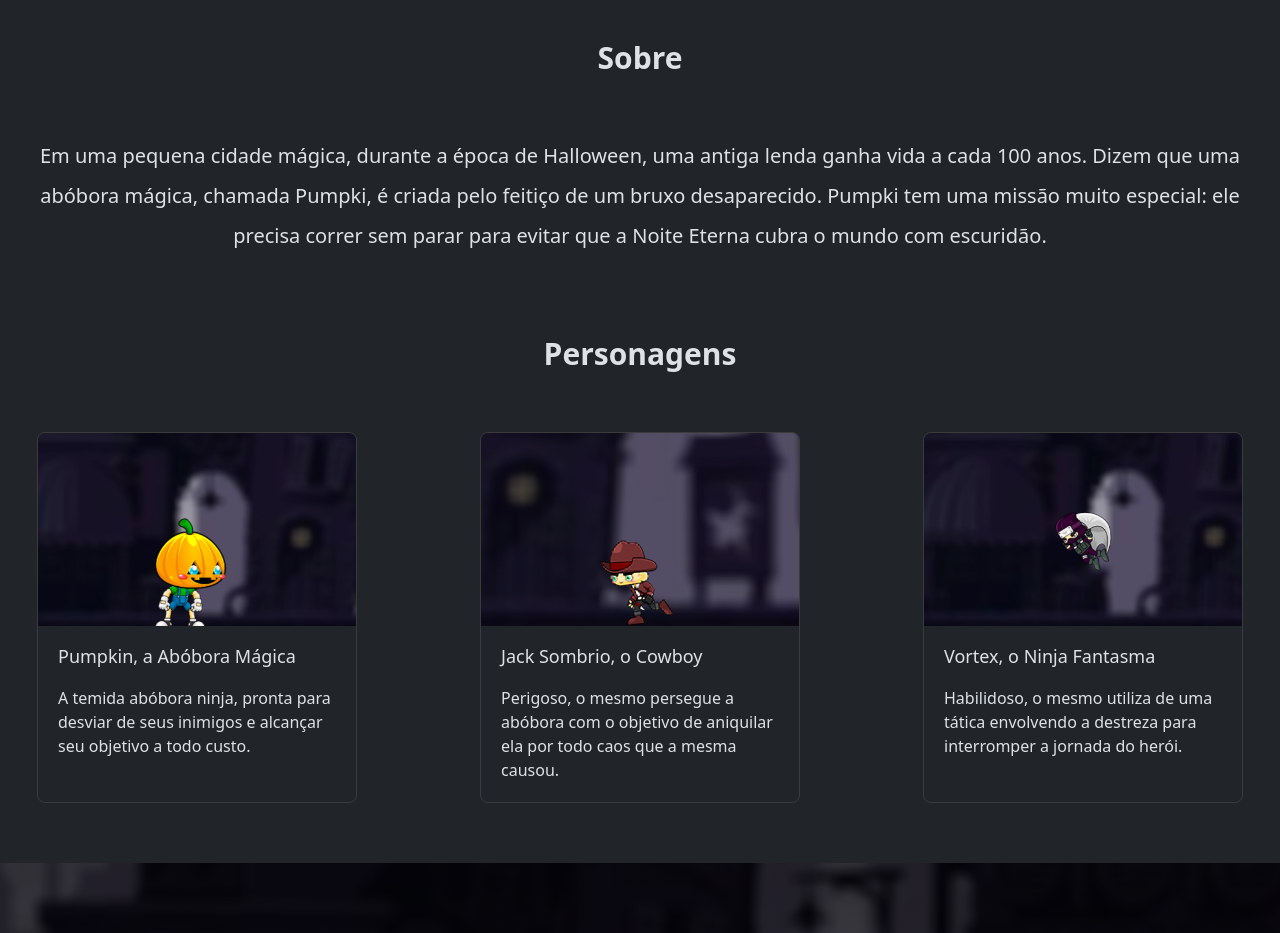
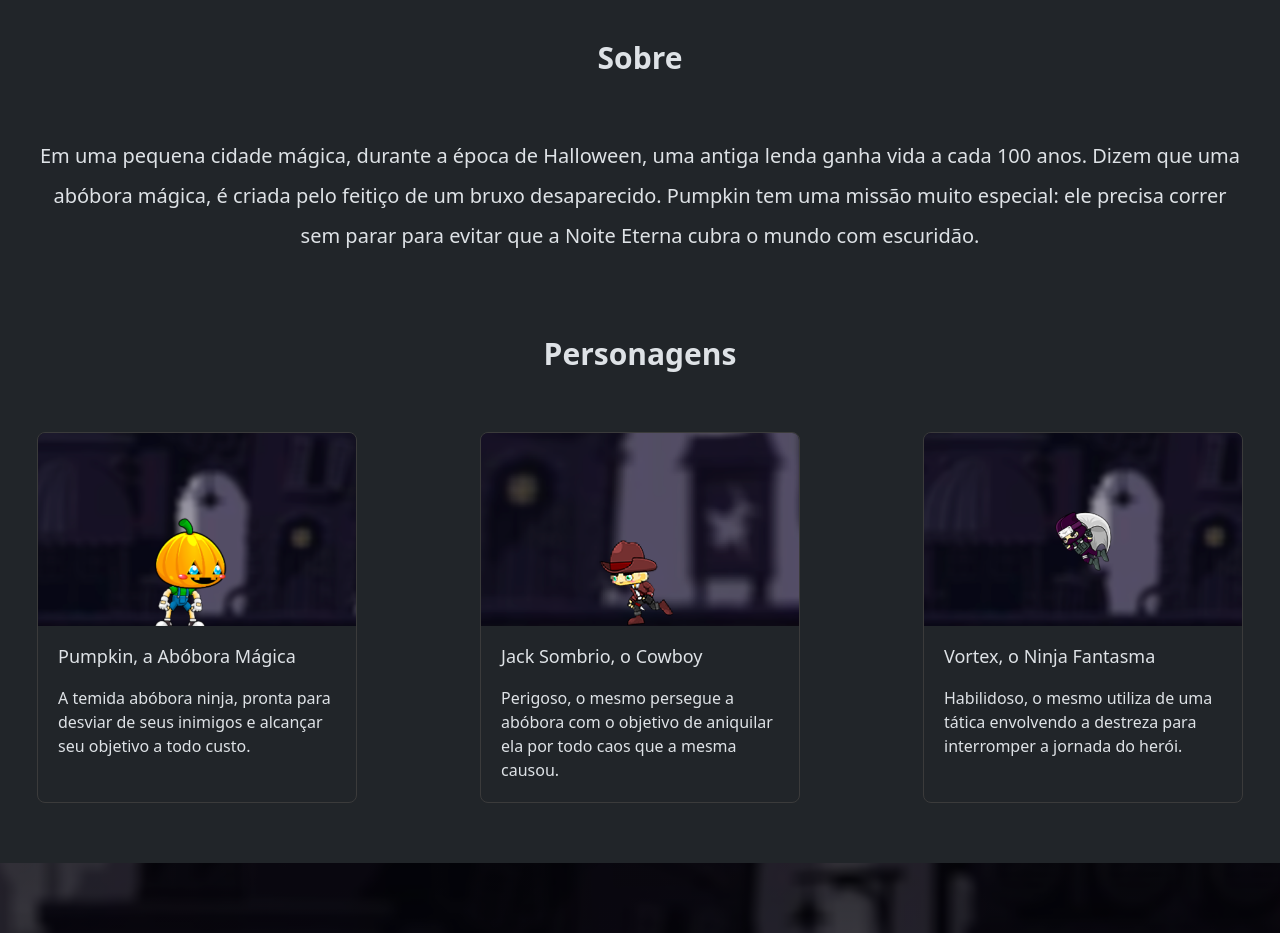
Before and after one commit to DanielTomazi/SiteEndlessRunGame, a plain HTML site: page EndlessRunSite/index.html in a window 1280 px wide. Shown: the part 820-1753 px from the top of the page. Drawn offline with nearby package versions, Linux system fonts and the light colour scheme.

Commit message:
Update index.html
Ajuste com relação a nomeações

```diff
--- a/EndlessRunSite/index.html
+++ b/EndlessRunSite/index.html
@@ -54,8 +54,8 @@
     <section class="about padding-container" id="sobre">
       <h2 class="section-title">Sobre</h2>
       <p class="text"> Em uma pequena cidade mágica, durante a época de Halloween, uma antiga lenda ganha vida
-        a cada 100 anos. Dizem que uma abóbora mágica, chamada Pumpki, é criada
-        pelo feitiço de um bruxo desaparecido. Pumpki tem uma missão muito especial:
+        a cada 100 anos. Dizem que uma abóbora mágica, é criada
+        pelo feitiço de um bruxo desaparecido. Pumpkin tem uma missão muito especial:
         ele precisa correr sem parar para evitar que a Noite Eterna cubra o mundo com escuridão.
       </p>
       <h2 class="section-title">Personagens</h2>
```
